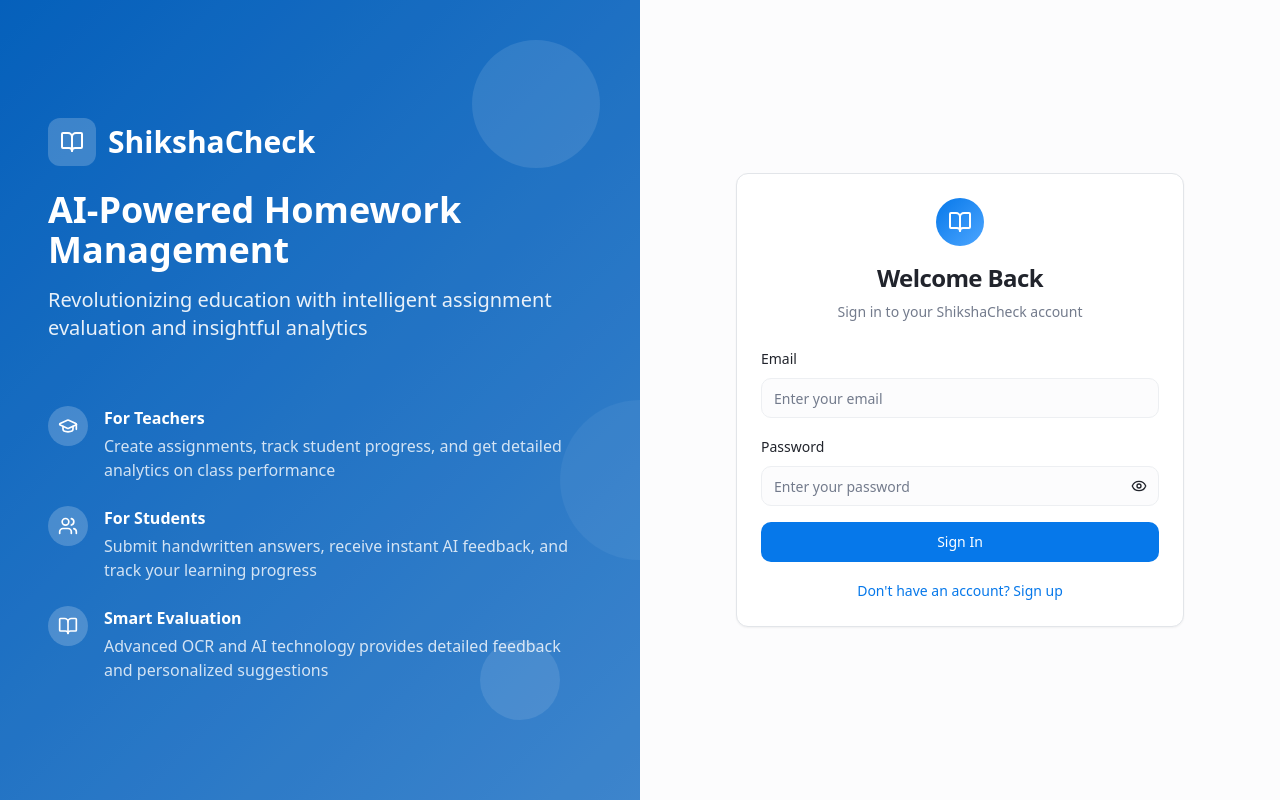
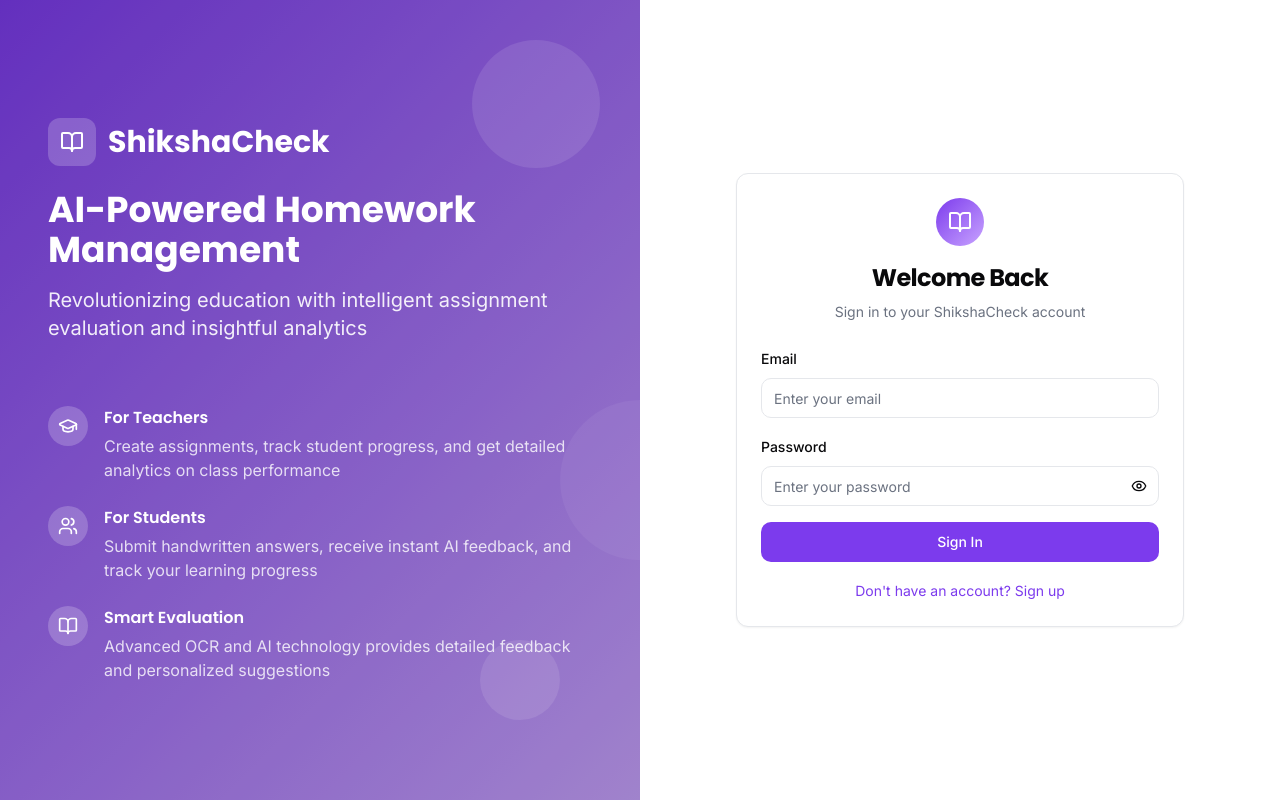
Before and after one commit to AbhinawDwivedy/shiksha-ai-check, a React (Vite) app: page / in a window 1280 px wide. Built offline with nearby package versions, Linux system fonts and the light colour scheme.

Commit message:
Refactor: Improve UI and design flow
Improve the user interface and overall design flow for a better user experience.

```diff
--- a/src/index.css
+++ b/src/index.css
@@ -1,184 +1,139 @@
+@import url('https://fonts.googleapis.com/css2?family=Inter:wght@300;400;500;600;700;800&family=Poppins:wght@300;400;500;600;700;800&display=swap');
+
 @tailwind base;
 @tailwind components;
 @tailwind utilities;
 
-/* ShikshaCheck Design System - Educational Platform Colors & Styles */
+/* ShikshaCheck Design System - Modern Educational Platform */
 
 @layer base {
   :root {
-    /* Base Colors - Clean Educational Theme */
-    --background: 240 20% 99%;
-    --foreground: 220 15% 15%;
+    /* Base Colors - Modern Clean Theme */
+    --background: 0 0% 100%;
+    --foreground: 240 10% 3.9%;
 
     /* Card & Surface Colors */
     --card: 0 0% 100%;
-    --card-foreground: 220 15% 15%;
+    --card-foreground: 240 10% 3.9%;
 
     --popover: 0 0% 100%;
-    --popover-foreground: 220 15% 15%;
+    --popover-foreground: 240 10% 3.9%;
 
-    /* Primary - Educational Blue */
-    --primary: 210 95% 47%;
+    /* Primary - Vibrant Purple Brand */
+    --primary: 262 83% 58%;
     --primary-foreground: 0 0% 100%;
-    --primary-glow: 210 100% 65%;
+    --primary-light: 264 100% 82%;
+    --primary-dark: 262 83% 48%;
 
-    /* Secondary - Calm Gray-Blue */
-    --secondary: 215 25% 97%;
-    --secondary-foreground: 220 15% 25%;
+    /* Secondary - Modern Gray */
+    --secondary: 220 14.3% 95.9%;
+    --secondary-foreground: 220.9 39.3% 11%;
 
     /* Muted Colors */
-    --muted: 215 25% 96%;
-    --muted-foreground: 220 10% 50%;
+    --muted: 220 14.3% 95.9%;
+    --muted-foreground: 220 8.9% 46.1%;
 
-    /* Accent - Success Green */
-    --accent: 145 80% 42%;
-    --accent-foreground: 0 0% 100%;
-    --accent-glow: 145 85% 55%;
+    /* Accent Colors */
+    --accent: 220 14.3% 95.9%;
+    --accent-foreground: 220.9 39.3% 11%;
+    --accent-purple: 270 95% 75%;
+    --accent-blue: 221 83% 53%;
+    --accent-green: 142 76% 36%;
+    --accent-orange: 25 95% 53%;
 
     /* Status Colors */
-    --success: 145 80% 42%;
+    --success: 142 76% 36%;
     --success-foreground: 0 0% 100%;
     --warning: 38 92% 50%;
     --warning-foreground: 0 0% 100%;
-    --destructive: 0 84% 60%;
+    --destructive: 0 84.2% 60.2%;
     --destructive-foreground: 0 0% 100%;
 
     /* Interactive Elements */
-    --border: 215 15% 90%;
-    --input: 215 15% 94%;
-    --ring: 210 95% 47%;
+    --border: 220 13% 91%;
+    --input: 220 13% 91%;
+    --ring: 262 83% 58%;
 
     /* Educational Specific Colors */
-    --teacher: 270 75% 55%;
+    --teacher: 221 83% 53%;
     --teacher-foreground: 0 0% 100%;
-    --student: 195 85% 50%;
+    --student: 142 76% 36%;
     --student-foreground: 0 0% 100%;
 
     /* Feedback Colors */
-    --score-excellent: 145 80% 42%;
+    --score-excellent: 142 76% 36%;
     --score-good: 60 90% 50%;
     --score-average: 38 92% 50%;
-    --score-poor: 0 84% 60%;
+    --score-poor: 0 84.2% 60.2%;
 
     /* Layout */
     --radius: 0.75rem;
 
+    /* Sidebar */
     --sidebar-background: 0 0% 98%;
-
     --sidebar-foreground: 240 5.3% 26.1%;
-
-    --sidebar-primary: 240 5.9% 10%;
-
+    --sidebar-primary: 262 83% 58%;
     --sidebar-primary-foreground: 0 0% 98%;
-
-    --sidebar-accent: 240 4.8% 95.9%;
-
-    --sidebar-accent-foreground: 240 5.9% 10%;
-
+    --sidebar-accent: 220 14.3% 95.9%;
+    --sidebar-accent-foreground: 220.9 39.3% 11%;
     --sidebar-border: 220 13% 91%;
-
-    --sidebar-ring: 217.2 91.2% 59.8%;
+    --sidebar-ring: 262 83% 58%;
   }
 
   .dark {
-    /* Dark Mode - Educational Night Theme */
-    --background: 220 25% 8%;
-    --foreground: 215 25% 95%;
+    /* Dark Mode - Modern Night Theme */
+    --background: 222.2 84% 4.9%;
+    --foreground: 210 40% 98%;
 
-    --card: 220 20% 12%;
-    --card-foreground: 215 25% 95%;
+    --card: 222.2 84% 4.9%;
+    --card-foreground: 210 40% 98%;
 
-    --popover: 220 20% 12%;
-    --popover-foreground: 215 25% 95%;
+    --popover: 222.2 84% 4.9%;
+    --popover-foreground: 210 40% 98%;
 
-    --primary: 210 100% 65%;
-    --primary-foreground: 220 25% 8%;
-    --primary-glow: 210 100% 75%;
+    --primary: 262 83% 58%;
+    --primary-foreground: 210 40% 98%;
+    --primary-light: 264 100% 82%;
+    --primary-dark: 262 83% 48%;
 
-    --secondary: 220 15% 18%;
-    --secondary-foreground: 215 20% 85%;
+    --secondary: 217.2 32.6% 17.5%;
+    --secondary-foreground: 210 40% 98%;
 
-    --muted: 220 15% 15%;
-    --muted-foreground: 215 15% 65%;
+    --muted: 217.2 32.6% 17.5%;
+    --muted-foreground: 215 20.2% 65.1%;
 
-    --accent: 145 85% 55%;
-    --accent-foreground: 220 25% 8%;
-    --accent-glow: 145 90% 65%;
+    --accent: 217.2 32.6% 17.5%;
+    --accent-foreground: 210 40% 98%;
 
-    --success: 145 85% 55%;
-    --success-foreground: 220 25% 8%;
-    --warning: 38 95% 60%;
-    --warning-foreground: 220 25% 8%;
-    --destructive: 0 85% 65%;
-    --destructive-foreground: 220 25% 8%;
+    --success: 142 76% 36%;
+    --success-foreground: 210 40% 98%;
+    --warning: 38 92% 50%;
+    --warning-foreground: 210 40% 98%;
+    --destructive: 0 62.8% 30.6%;
+    --destructive-foreground: 210 40% 98%;
 
-    --border: 220 15% 20%;
-    --input: 220 15% 18%;
-    --ring: 210 100% 65%;
+    --border: 217.2 32.6% 17.5%;
+    --input: 217.2 32.6% 17.5%;
+    --ring: 262 83% 58%;
 
-    --teacher: 270 80% 65%;
-    --teacher-foreground: 220 25% 8%;
-    --student: 195 90% 60%;
-    --student-foreground: 220 25% 8%;
+    --teacher: 221 83% 53%;
+    --teacher-foreground: 210 40% 98%;
+    --student: 142 76% 36%;
+    --student-foreground: 210 40% 98%;
 
-    --score-excellent: 145 85% 55%;
-    --score-good: 60 95% 60%;
-    --score-average: 38 95% 60%;
-    --score-poor: 0 85% 65%;
+    --score-excellent: 142 76% 36%;
+    --score-good: 60 90% 50%;
+    --score-average: 38 92% 50%;
+    --score-poor: 0 62.8% 30.6%;
 
-    --sidebar-background: 220 20% 10%;
-    --sidebar-foreground: 215 20% 85%;
-    --sidebar-primary: 210 100% 65%;
-    --sidebar-primary-foreground: 220 25% 8%;
-    --sidebar-accent: 220 15% 15%;
-    --sidebar-accent-foreground: 215 20% 85%;
-    --sidebar-border: 220 15% 18%;
-    --sidebar-ring: 210 100% 65%;
-  }
-
-  /* Custom Gradients */
-  .gradient-primary {
-    background: linear-gradient(135deg, hsl(var(--primary)), hsl(var(--primary-glow)));
-  }
-
-  .gradient-accent {
-    background: linear-gradient(135deg, hsl(var(--accent)), hsl(var(--accent-glow)));
-  }
-
-  .gradient-teacher {
-    background: linear-gradient(135deg, hsl(var(--teacher)), hsl(270 80% 65%));
-  }
-
-  .gradient-student {
-    background: linear-gradient(135deg, hsl(var(--student)), hsl(195 90% 60%));
-  }
-
-  /* Animations */
-  .animate-fade-in {
-    animation: fadeIn 0.5s ease-out;
-  }
-
-  .animate-slide-up {
-    animation: slideUp 0.4s ease-out;
-  }
-
-  .animate-bounce-subtle {
-    animation: bounceSubtle 2s infinite;
-  }
-
-  @keyframes fadeIn {
-    from { opacity: 0; transform: translateY(10px); }
-    to { opacity: 1; transform: translateY(0); }
-  }
-
-  @keyframes slideUp {
-    from { opacity: 0; transform: translateY(20px); }
-    to { opacity: 1; transform: translateY(0); }
-  }
-
-  @keyframes bounceSubtle {
-    0%, 100% { transform: translateY(0px); }
-    50% { transform: translateY(-3px); }
+    --sidebar-background: 222.2 84% 4.9%;
+    --sidebar-foreground: 210 40% 98%;
+    --sidebar-primary: 262 83% 58%;
+    --sidebar-primary-foreground: 210 40% 98%;
+    --sidebar-accent: 217.2 32.6% 17.5%;
+    --sidebar-accent-foreground: 210 40% 98%;
+    --sidebar-border: 217.2 32.6% 17.5%;
+    --sidebar-ring: 262 83% 58%;
   }
 }
 
@@ -188,6 +143,179 @@
   }
 
   body {
-    @apply bg-background text-foreground;
+    @apply bg-background text-foreground font-inter antialiased;
+  }
+
+  h1, h2, h3, h4, h5, h6 {
+    @apply font-poppins font-semibold;
   }
 }
+
+@layer components {
+  /* Modern Gradients */
+  .gradient-primary {
+    background: linear-gradient(135deg, hsl(var(--primary)) 0%, hsl(var(--primary-light)) 100%);
+  }
+
+  .gradient-secondary {
+    background: linear-gradient(135deg, hsl(var(--accent-blue)) 0%, hsl(var(--primary)) 100%);
+  }
+
+  .gradient-accent {
+    background: linear-gradient(135deg, hsl(var(--accent-purple)) 0%, hsl(var(--primary-light)) 100%);
+  }
+
+  .gradient-surface {
+    background: linear-gradient(135deg, hsl(var(--background)) 0%, hsl(var(--secondary)) 100%);
+  }
+
+  .gradient-teacher {
+    background: linear-gradient(135deg, hsl(var(--teacher)) 0%, hsl(var(--primary)) 100%);
+  }
+
+  .gradient-student {
+    background: linear-gradient(135deg, hsl(var(--student)) 0%, hsl(var(--accent-blue)) 100%);
+  }
+
+  /* Glass Morphism Effects */
+  .glass {
+    @apply bg-white/10 backdrop-blur-md border border-white/20;
+  }
+
+  .glass-dark {
+    @apply bg-black/10 backdrop-blur-md border border-white/10;
+  }
+
+  /* Custom Shadows */
+  .shadow-glow {
+    box-shadow: 0 0 40px hsl(var(--primary) / 0.15);
+  }
+
+  .shadow-glow-strong {
+    box-shadow: 0 0 60px hsl(var(--primary) / 0.25);
+  }
+
+  .shadow-inset {
+    box-shadow: inset 0 2px 4px 0 hsl(0 0% 0% / 0.06);
+  }
+
+  /* Hover Effects */
+  .hover-lift {
+    @apply transition-all duration-300 hover:transform hover:-translate-y-1 hover:shadow-lg;
+  }
+
+  .hover-glow {
+    @apply transition-all duration-300 hover:shadow-glow;
+  }
+
+  .hover-scale {
+    @apply transition-transform duration-200 hover:scale-105;
+  }
+
+  /* Custom Animations */
+  .animate-float {
+    animation: float 6s ease-in-out infinite;
+  }
+
+  .animate-glow {
+    animation: glow 2s ease-in-out infinite alternate;
+  }
+
+  .animate-slide-up {
+    animation: slideUp 0.5s ease-out;
+  }
+
+  .animate-scale-in {
+    animation: scaleIn 0.3s ease-out;
+  }
+
+  .animate-fade-in {
+    animation: fadeIn 0.5s ease-out;
+  }
+
+  .animate-bounce-subtle {
+    animation: bounceSubtle 3s infinite;
+  }
+
+  /* Text Effects */
+  .text-gradient {
+    @apply bg-gradient-to-r from-primary to-primary-light bg-clip-text text-transparent;
+  }
+
+  .text-shine {
+    background: linear-gradient(135deg, hsl(var(--primary)) 0%, hsl(var(--primary-light)) 50%, hsl(var(--primary)) 100%);
+    background-size: 200% 200%;
+    animation: shine 3s ease-in-out infinite;
+    @apply bg-clip-text text-transparent;
+  }
+}
+
+/* Keyframe Animations */
+@keyframes float {
+  0%, 100% {
+    transform: translateY(0px);
+  }
+  50% {
+    transform: translateY(-20px);
+  }
+}
+
+@keyframes glow {
+  from {
+    box-shadow: 0 0 20px hsl(var(--primary) / 0.3);
+  }
+  to {
+    box-shadow: 0 0 30px hsl(var(--primary) / 0.6);
+  }
+}
+
+@keyframes slideUp {
+  from {
+    opacity: 0;
+    transform: translateY(30px);
+  }
+  to {
+    opacity: 1;
+    transform: translateY(0);
+  }
+}
+
+@keyframes scaleIn {
+  from {
+    opacity: 0;
+    transform: scale(0.9);
+  }
+  to {
+    opacity: 1;
+    transform: scale(1);
+  }
+}
+
+@keyframes fadeIn {
+  from {
+    opacity: 0;
+    transform: translateY(10px);
+  }
+  to {
+    opacity: 1;
+    transform: translateY(0);
+  }
+}
+
+@keyframes bounceSubtle {
+  0%, 100% {
+    transform: translateY(0px);
+  }
+  50% {
+    transform: translateY(-5px);
+  }
+}
+
+@keyframes shine {
+  0% {
+    background-position: 200% 200%;
+  }
+  100% {
+    background-position: -200% -200%;
+  }
+}
--- a/tailwind.config.ts
+++ b/tailwind.config.ts
@@ -18,6 +18,10 @@ export default {
 			}
 		},
 		extend: {
+			fontFamily: {
+				'inter': ['Inter', 'sans-serif'],
+				'poppins': ['Poppins', 'sans-serif'],
+			},
 			colors: {
 				border: 'hsl(var(--border))',
 				input: 'hsl(var(--input))',
@@ -27,7 +31,8 @@ export default {
 				primary: {
 					DEFAULT: 'hsl(var(--primary))',
 					foreground: 'hsl(var(--primary-foreground))',
-					glow: 'hsl(var(--primary-glow))'
+					light: 'hsl(var(--primary-light))',
+					dark: 'hsl(var(--primary-dark))'
 				},
 				secondary: {
 					DEFAULT: 'hsl(var(--secondary))',
@@ -44,7 +49,10 @@ export default {
 				accent: {
 					DEFAULT: 'hsl(var(--accent))',
 					foreground: 'hsl(var(--accent-foreground))',
-					glow: 'hsl(var(--accent-glow))'
+					purple: 'hsl(var(--accent-purple))',
+					blue: 'hsl(var(--accent-blue))',
+					green: 'hsl(var(--accent-green))',
+					orange: 'hsl(var(--accent-orange))'
 				},
 				popover: {
 					DEFAULT: 'hsl(var(--popover))',
@@ -108,11 +116,80 @@ export default {
 					to: {
 						height: '0'
 					}
+				},
+				'fadeIn': {
+					from: {
+						opacity: '0',
+						transform: 'translateY(10px)'
+					},
+					to: {
+						opacity: '1',
+						transform: 'translateY(0)'
+					}
+				},
+				'slideUp': {
+					from: {
+						opacity: '0',
+						transform: 'translateY(30px)'
+					},
+					to: {
+						opacity: '1',
+						transform: 'translateY(0)'
+					}
+				},
+				'scaleIn': {
+					from: {
+						opacity: '0',
+						transform: 'scale(0.9)'
+					},
+					to: {
+						opacity: '1',
+						transform: 'scale(1)'
+					}
+				},
+				'float': {
+					'0%, 100%': {
+						transform: 'translateY(0px)'
+					},
+					'50%': {
+						transform: 'translateY(-20px)'
+					}
+				},
+				'glow': {
+					from: {
+						boxShadow: '0 0 20px hsl(var(--primary) / 0.3)'
+					},
+					to: {
+						boxShadow: '0 0 30px hsl(var(--primary) / 0.6)'
+					}
+				},
+				'bounceSubtle': {
+					'0%, 100%': {
+						transform: 'translateY(0px)'
+					},
+					'50%': {
+						transform: 'translateY(-5px)'
+					}
+				},
+				'shine': {
+					'0%': {
+						backgroundPosition: '200% 200%'
+					},
+					'100%': {
+						backgroundPosition: '-200% -200%'
+					}
 				}
 			},
 			animation: {
 				'accordion-down': 'accordion-down 0.2s ease-out',
-				'accordion-up': 'accordion-up 0.2s ease-out'
+				'accordion-up': 'accordion-up 0.2s ease-out',
+				'fade-in': 'fadeIn 0.5s ease-out',
+				'slide-up': 'slideUp 0.5s ease-out',
+				'scale-in': 'scaleIn 0.3s ease-out',
+				'float': 'float 6s ease-in-out infinite',
+				'glow': 'glow 2s ease-in-out infinite alternate',
+				'bounce-subtle': 'bounceSubtle 3s infinite',
+				'shine': 'shine 3s ease-in-out infinite'
 			}
 		}
 	},
```
